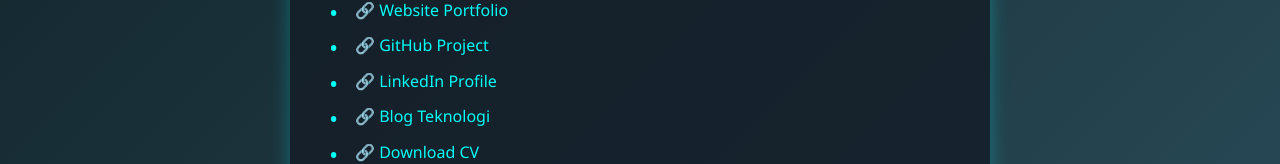
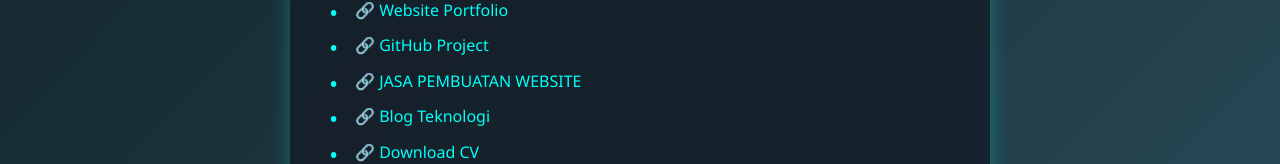
Before and after one commit to Arvi2009/linktree, a plain HTML site: page index.html in a window 1280 px wide. Shown: the part 473-637 px from the top of the page. Drawn offline with Linux system fonts and the light colour scheme.

Commit message:
Update index.html

```diff
--- a/index.html
+++ b/index.html
@@ -26,7 +26,7 @@
             <ul>
                 <li><a href="https://portofolio-arvi.vercel.app/" target="_blank" rel="noopener noreferrer">🔗 Website Portfolio</a></li>
                 <li><a href="https://github.com/Arvi2009" target="_blank" rel="noopener noreferrer">🔗 GitHub Project</a></li>
-                <li><a href="#" target="_blank" rel="noopener noreferrer">🔗 LinkedIn Profile</a></li>
+                <li><a href="beranda.html" target="_blank" rel="noopener noreferrer">🔗 JASA PEMBUATAN WEBSITE</a></li>
                 <li><a href="#" target="_blank" rel="noopener noreferrer">🔗 Blog Teknologi</a></li>
                 <li><a href="#" target="_blank" rel="noopener noreferrer">🔗 Download CV</a></li>
             </ul>
```
